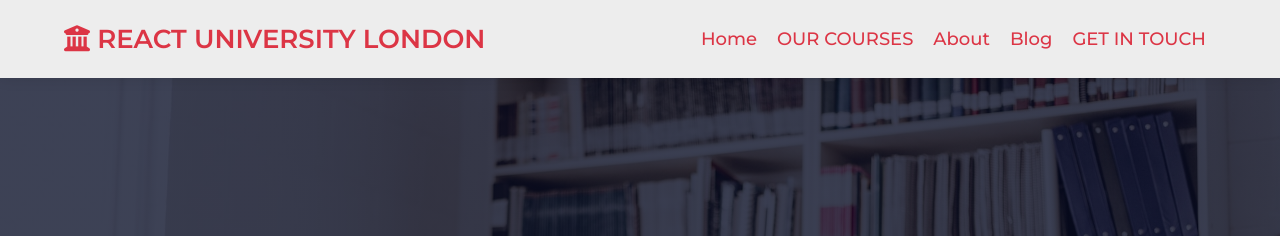
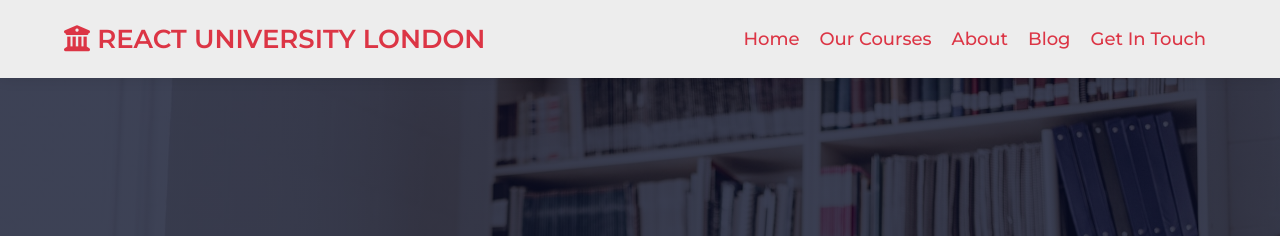
Before and after one commit to Error-By-Bot/university-, a plain HTML site: page index.html in a window 1280 px wide. Shown: the top 236 px of the page. Drawn offline with Linux system fonts and the light colour scheme.

Commit message:
Add files via upload

```diff
--- a/index.html
+++ b/index.html
@@ -4,7 +4,7 @@
 <head>
     <meta charset="UTF-8">
     <meta name="viewport" content="width=device-width, initial-scale=1.0">
-    <title>University</title>
+    <title>University </title>
     <link rel="stylesheet" href="./Style/all.min.css">
     <!-- font awsome -->
     <link rel="stylesheet" href="./Style/style.css">
@@ -28,10 +28,10 @@
 
                     <ul class="nav-links">
                         <li><a href="#home">home</a></li>
-                        <li><a href="#courses">OUR COURSES</a></li>
+                        <li><a href="#courses">our courses</a></li>
                         <li><a href="#about">about</a></li>
                         <li><a href="#blog">blog</a></li>
-                        <li><a href="#touch"> GET IN TOUCH</a></li>
+                        <li><a href="#touch"> get in touch</a></li>
                     </ul>
 
                 </div>
```
